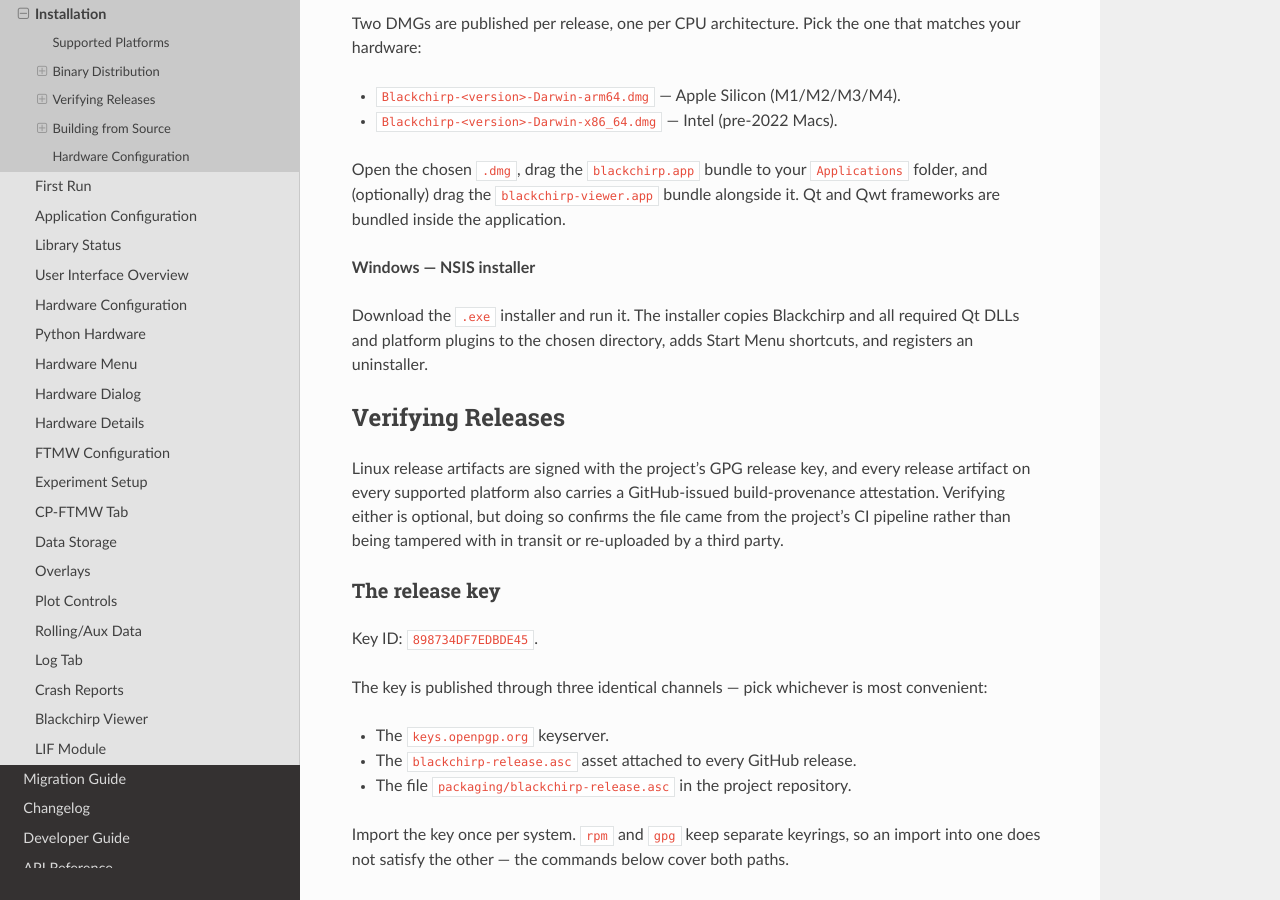
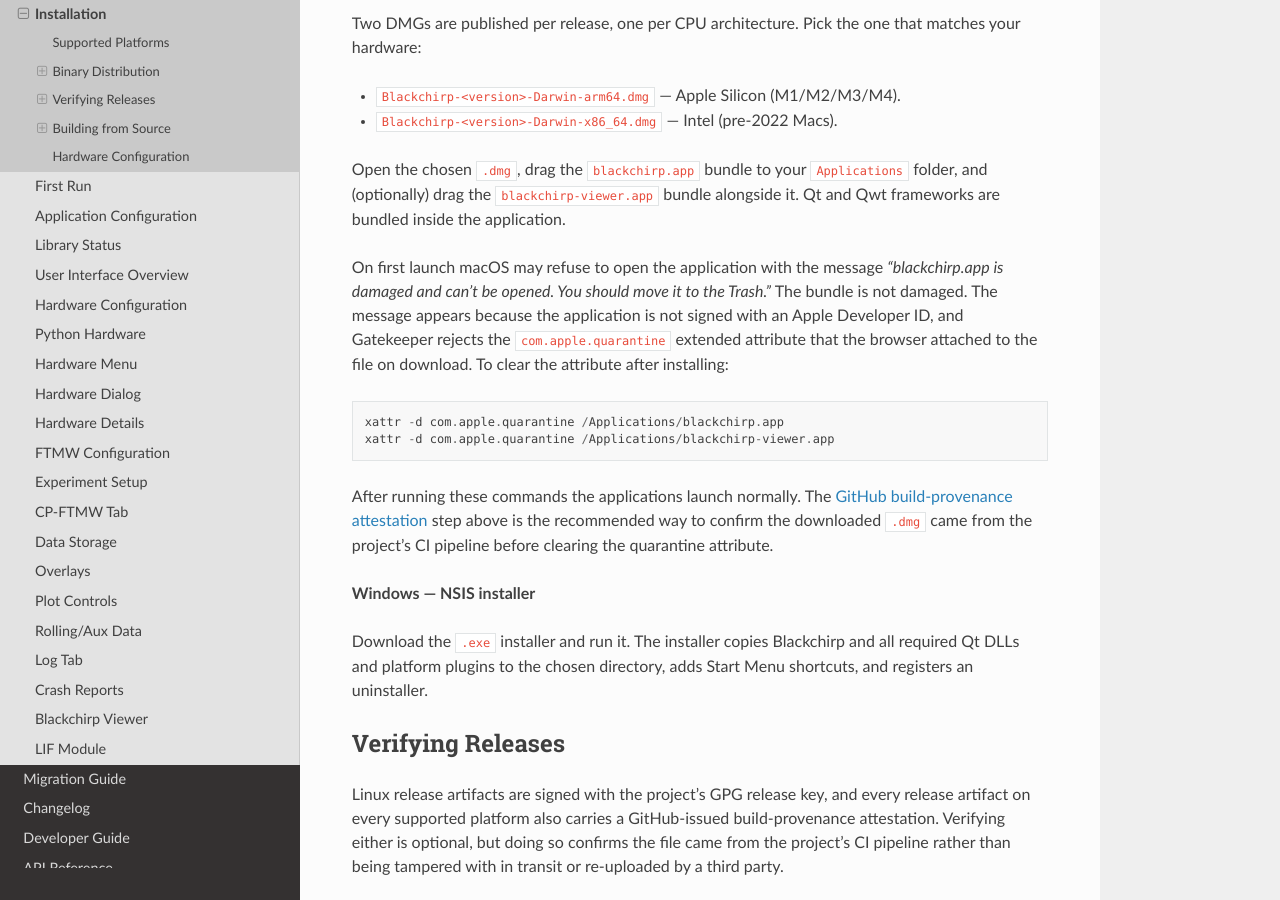
Before and after one commit to kncrabtree/blackchirp, a Sphinx documentation site: the page built from doc/source/user_guide/installation.rst, in a window 1280 px wide and 900 px high, scrolled down 3222 px. Built offline with Sphinx 7.4.7 and the Read the Docs theme 3.1.0, drawn with Linux system fonts in a browser that asks for light colours.

Commit message:
Ad-hoc codesign the macOS bundle after macdeployqt
macdeployqt rewrites LC_LOAD_DYLIB / install_name entries and copies
framework dylibs into the bundle, invalidating the linker-applied
ad-hoc signature on the main executable and the upstream signatures
on the copied frameworks. The kernel SIGKILLs invalidly-signed
arm64 binaries, and Gatekeeper flags the bundle as "damaged" on
clean Macs even after the quarantine xattr is cleared.

Run codesign --force --deep --sign - on the bundle after macdeployqt
completes so every nested executable, framework, and plugin carries
a valid ad-hoc signature. Verify the result in the macos-smoke job
with codesign --verify --deep --strict so a regression surfaces in
CI rather than during a manual clean-VM pass. Document the
xattr -d com.apple.quarantine workaround in the user-facing
installation guide for the "damaged" Gatekeeper warning that
remains until Apple Developer ID notarization is in place.

Co-Authored-By: Claude Opus 4.7 (1M context) <noreply@anthropic.com>

```diff
--- a/doc/source/user_guide/installation.rst
+++ b/doc/source/user_guide/installation.rst
@@ -191,6 +191,22 @@ Open the chosen ``.dmg``, drag the ``blackchirp.app`` bundle to
 your ``Applications`` folder, and (optionally) drag the
 ``blackchirp-viewer.app`` bundle alongside it. Qt and Qwt
 frameworks are bundled inside the application.
+
+On first launch macOS may refuse to open the application with the
+message *"blackchirp.app is damaged and can't be opened. You should
+move it to the Trash."* The bundle is not damaged. The message
+appears because the application is not signed with an Apple
+Developer ID, and Gatekeeper rejects the ``com.apple.quarantine``
+extended attribute that the browser attached to the file on
+download. To clear the attribute after installing::
+
+    xattr -d com.apple.quarantine /Applications/blackchirp.app
+    xattr -d com.apple.quarantine /Applications/blackchirp-viewer.app
+
+After running these commands the applications launch normally. The
+:ref:`installation-verification-attestation` step above is the
+recommended way to confirm the downloaded ``.dmg`` came from the
+project's CI pipeline before clearing the quarantine attribute.
 
 **Windows — NSIS installer**
 
```
Also changed, not shown: 2 other files.
